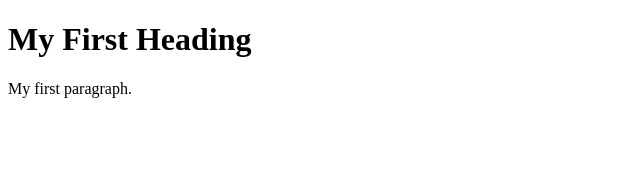
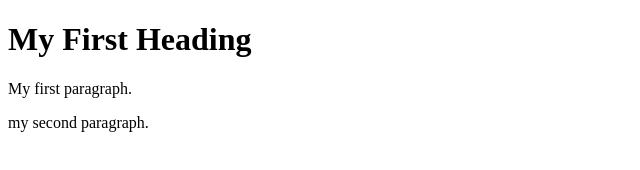
Before and after one commit to Ish26an/mergebranch9, a plain HTML site: page index.html in a window 1280 px wide. Shown: the whole page, without its empty margins (0-640 px from the left). Drawn offline with Linux system fonts and the light colour scheme.

Commit message:
commint index file inside my-feature branch

```diff
--- a/index.html
+++ b/index.html
@@ -5,5 +5,6 @@
 <h1>My First Heading</h1>
 <p>My first paragraph.</p>
 
+<p>my second paragraph.</p>
 </body>
 </html>
```
